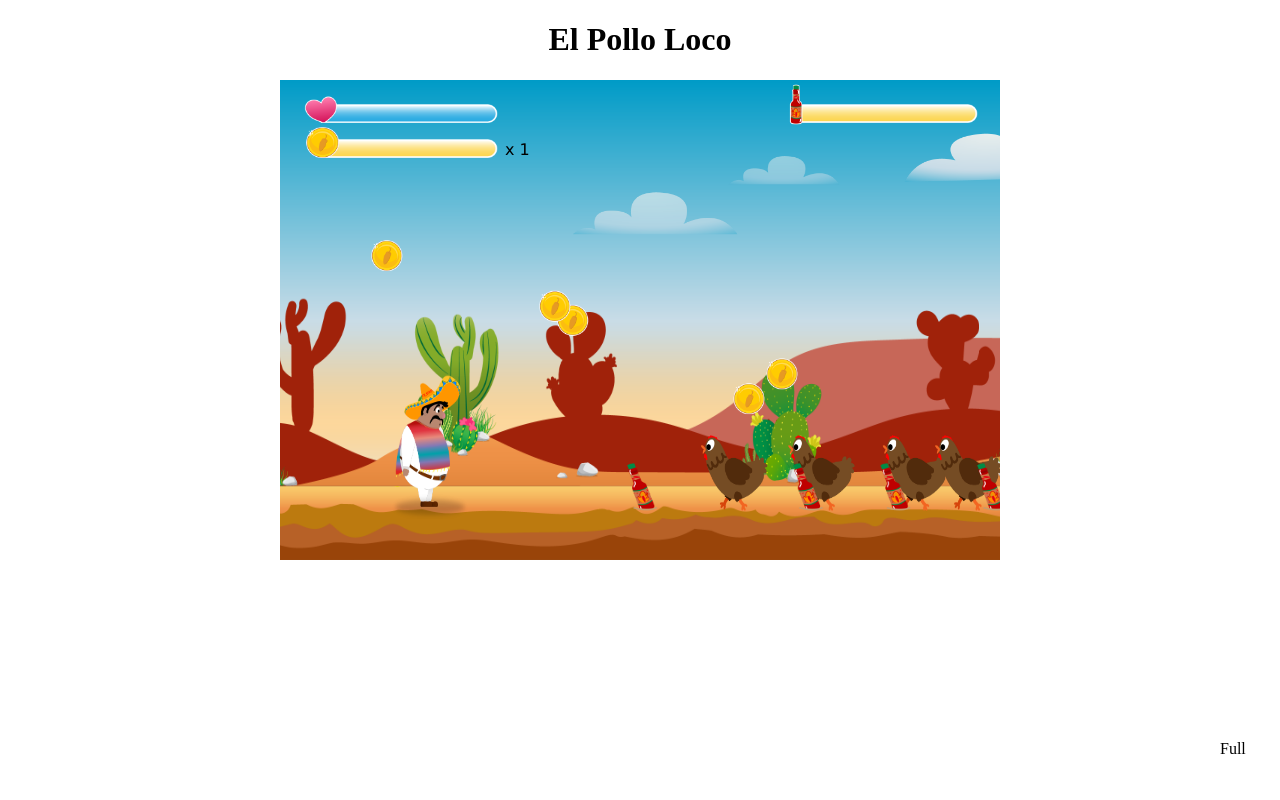
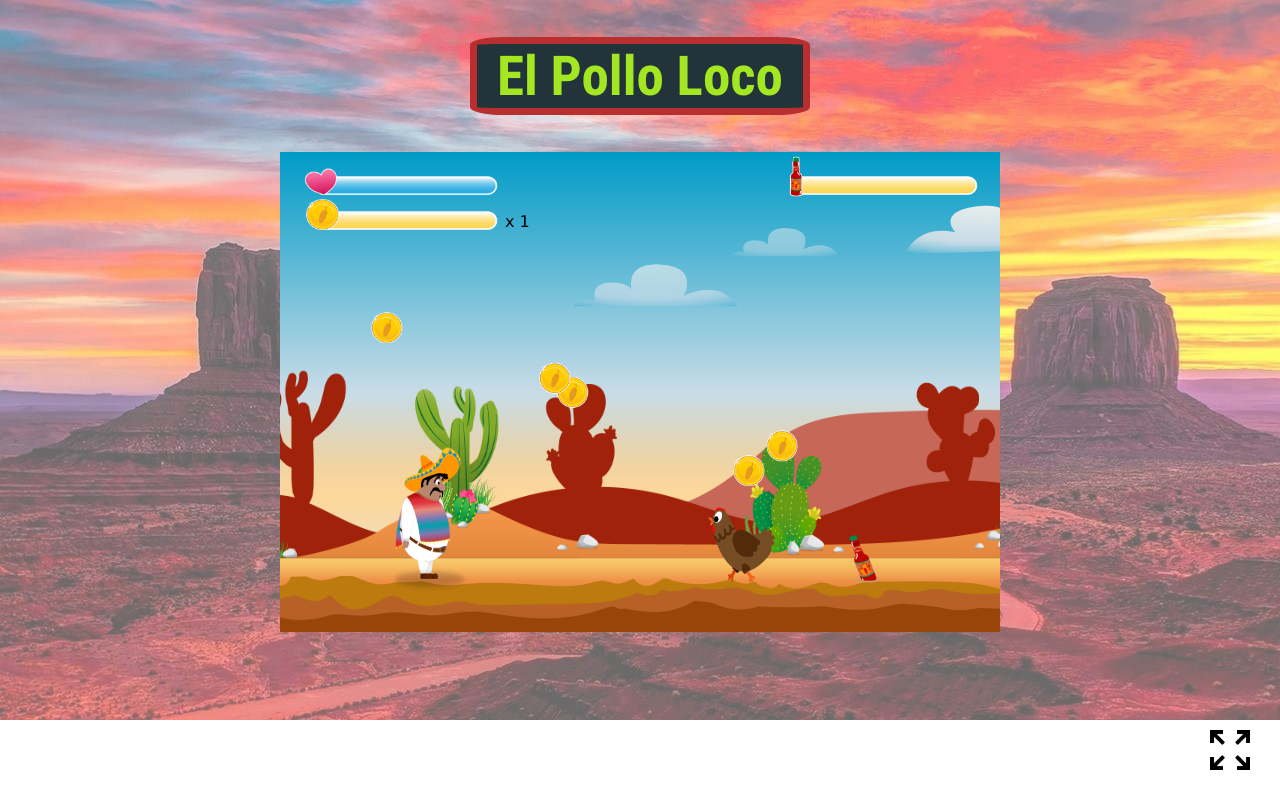
Before and after one commit to SebSeitz/El-Pollo-Loco, a plain HTML site: page index.html in a window 1280 px wide. Both pictures are taken after a click on the button "Start Game". Drawn offline with Linux system fonts and the light colour scheme.

Commit message:
3rd commit

```diff
--- a/index.html
+++ b/index.html
@@ -34,11 +34,7 @@
     <script src="models/bottle.class.js"></script>
     <script src="models/coin.class.js"></script>
 
-
-
     <script src="js/levels/level1.js"></script>
-
-    <!--<script src="models/background.class.js"></script> -->
     <script src="js/game.js"></script>
 
 
@@ -86,7 +82,10 @@
 
     <canvas id="canvas" width="720px" height="480px" class="d-none">
     </canvas>
-    <div class="fullscreen d-none" id="fullscreen" onclick="getFullscreen()">Full</div>
+
+    <div class="fullscreen d-none" id="fullscreen" onclick="getFullscreen()">
+        <img src="img/10.icons/fullscreen.png">
+    </div>
 
 
 
--- a/js/game.js
+++ b/js/game.js
@@ -21,7 +21,10 @@ function restartGame(){
 }
 
 function getFullscreen(){
+    document.getElementById('canvas').style.backgroundImage = 'none';
     canvas.requestFullscreen();
+
+
 }
 
 window.addEventListener("keydown", (e) => {
--- a/js/levels/level1.js
+++ b/js/levels/level1.js
@@ -64,6 +64,9 @@ const level1 = new Level(
        new Bottle(),
        new Bottle(),
        new Bottle(),
+       new Bottle(),
+       new Bottle(),
+       new Bottle(),
    ],
 
 )
--- a/models/bottle.class.js
+++ b/models/bottle.class.js
@@ -5,7 +5,7 @@ class Bottle extends MovableObject {
 
     constructor() {
         super().loadImage('img/6.botella/2.Botella_enterrada1.png');
-        this.x = 200 + Math.random() * 1800;
+        this.x = 400 + Math.random() * 2100;
 
     }
 }
--- a/models/chicken.class.js
+++ b/models/chicken.class.js
@@ -19,7 +19,7 @@ class Chicken extends MovableObject {
         super().loadImage('img/3.Secuencias_Enemy_básico/Versión_Gallinita (estas salen por orden de la gallina gigantona)/1.Ga_paso_derecho.png'); //super bedeutet, dass von übergeordneter Methode "MovableObject" etwas aufgerufen wird; nämlich loadImage()
         this.loadImages(this.IMAGES_WALKING);
         this.loadImages(this.IMAGE_DEAD);
-        this.x = 900 + Math.random() * 600; //super sagt man nur beim Einrufen von übergeordneten METHODEN/ Zahl zw. 200 u. 700
+        this.x = 850 + Math.random() * 1900; //super sagt man nur beim Einrufen von übergeordneten METHODEN/ Zahl zw. 200 u. 700
         this.speed = 0.6 + Math.random() * 0.7;
         this.animate();
     }
--- a/models/drawable-object.class.js
+++ b/models/drawable-object.class.js
@@ -20,7 +20,7 @@ class DrawableObject{
     }
 
     drawFrame(ctx) {
-        if (this instanceof Character || this instanceof Chicken || this instanceof Bottle || this instanceof ThrowableObject) {
+        if (this instanceof Character || this instanceof Chicken || this instanceof Bottle || this instanceof ThrowableObject || this instanceof Endboss) {
             ctx.beginPath();
             ctx.lineWidth = "5";
             ctx.strokeStyle = 'blue';
--- a/models/endboss-bar.class.js
+++ b/models/endboss-bar.class.js
@@ -8,7 +8,7 @@ class EndbossBar extends DrawableObject {
         'img/7.Marcadores/Barra/Marcador vida/Naranja/20__1.png',
         'img/7.Marcadores/Barra/Marcador vida/Naranja/0_ .png',
     ];
-    percentage = 50;
+    percentage = 10;
 
 
 
--- a/models/endboss.class.js
+++ b/models/endboss.class.js
@@ -6,7 +6,7 @@ class Endboss extends MovableObject {
     firstEncounter;
     speed;
     x;
-    energy = 30;
+    energy = 50;
 
 
 
--- a/models/throwable-object.class.js
+++ b/models/throwable-object.class.js
@@ -40,8 +40,6 @@ class ThrowableObject extends MovableObject {
         this.height = 70;
         this.width = 70;
         this.otherDirection = otherDirection;
-        //this.endboss = endboss;
-        //this.movableObjects = movableObjects;
         this.throw();
         this.playBrokenAnimation();
 
--- a/models/world.class.js
+++ b/models/world.class.js
@@ -4,6 +4,8 @@ class World extends MovableObject {                       //in Klassen darf man
     bottle_sound = new Audio('audio/collectBottle.mp3');
     chicken_dead = new Audio('audio/chicken_kill.mp3');
     victory_music = new Audio('audio/victory_music.mp3');
+    character_hurt = new Audio('audio/character_hurt.mp3');
+    endboss_kill = new Audio('audio/endboss_kill.mp3');
     endboss;
     level = level1;
     ctx;
@@ -68,6 +70,7 @@ class World extends MovableObject {                       //in Klassen darf man
             let bottle = new ThrowableObject(this.character.x + 100, this.character.y + 100, this.character.otherDirection);
             this.throwableObjects.push(bottle);
             this.bottleAmount--;
+            this.bottleBar.setPercentage(this.bottleAmount);
         }
     }
 
@@ -77,6 +80,7 @@ class World extends MovableObject {                       //in Klassen darf man
             let positionChicken = this.chickenArray.indexOf(enemy);
             if (this.character.isColliding(enemy) && !this.character.isAboveGround() && this.chickenArray[positionChicken].state != 'dead') {
                 this.character.hit();
+                this.character_hurt.play();
                 this.statusBar.setPercentage(this.character.energy);
                 console.log('character energy', this.character.energy);
             } else if (this.character.isColliding(enemy) && this.character.isAboveGround() && this.chickenArray[positionChicken] != 'dead') {
@@ -90,6 +94,7 @@ class World extends MovableObject {                       //in Klassen darf man
 
         if (this.endboss.isColliding(this.character) && this.endboss.state != 'dead') {
             this.character.hit();
+            this.character_hurt.play();
             this.statusBar.setPercentage(this.character.energy);
             console.log('character energy', this.character.energy);
         }
@@ -121,6 +126,7 @@ class World extends MovableObject {                       //in Klassen darf man
 
             if (ThrowableObject.isColliding(this.endboss) && this.endboss.state != 'dead') {
                 this.endboss.hit();
+                this.chicken_dead.play();
                 ThrowableObject.bottleHits();
                 console.log('boss is hit', this.endboss);
                 this.endbossBar.setPercentage(this.endboss.energy);
@@ -130,6 +136,7 @@ class World extends MovableObject {                       //in Klassen darf man
                     this.statusBar.setPercentage(this.character.energy);
                 }
                 if (this.endboss.energy == 0) {
+                    this.endboss_kill.play();
                     setTimeout(() => {
                         this.level.enemies.splice(this.level.enemies.length - 1, 1);
                     }, 2500);
@@ -168,12 +175,13 @@ class World extends MovableObject {                       //in Klassen darf man
         }
     }
 
-    showVictoryScreen(){
+    showVictoryScreen() {
         game_music.pause();
         this.victory_music.play();
         document.getElementById('game-title').style.display = "none";
         document.getElementById('canvas').style.display = "none";
         document.getElementById('victory-screen').style.display = "flex";
+        document.getElementById('fullscreen').style.display = "none";
 
     }
 
--- a/style.css
+++ b/style.css
@@ -3,10 +3,14 @@ body {
     flex-direction: column;
     align-items: center;
     margin: 0;
+    background-image: url('img/5.Fondo/desert-background.jpg');
+    background-size: cover;
+    background-repeat: no-repeat;
 }
 
 canvas {
     background-color: black;
+    background-image: url('img/5.Fondo/1.png');
 }
 
 .d-none {
@@ -51,12 +55,15 @@ canvas {
     align-items: center;
     flex-direction: column;
     font-size: 100px;
+
     color: rgb(162, 231, 34);
     font-family: 'Roboto Condensed', sans-serif;
     font-weight: 700;
 }
-.victory-box span{
+
+.victory-box span {
     background-color: rgb(34, 52, 58);
+    border: solid 7px rgb(185, 46, 46);
     border-radius: 10%;
     margin-bottom: 15px;
     padding: 0 20px;
@@ -74,15 +81,16 @@ canvas {
     border-radius: 15%;
     font-size: 28px;
     font-family: 'Roboto Condensed', sans-serif;
-    background-color: brown;
+    background-color: rgb(185, 46, 46);
     color: white;
     cursor: pointer;
+    animation: zoom-in-zoom-out 1s ease infinite;
 }
 
-.fullscreen {
+.fullscreen img {
     position: absolute;
-    height: 30px;
-    width: 30px;
+    height: 40px;
+    width: 40px;
     right: 30px;
     bottom: 30px;
 }
@@ -100,7 +108,7 @@ canvas {
     height: 25px;
     width: 25px;
     padding: 0 5px;
-    animation: blink 2s ease-in infinite;
+
 }
 
 .control-icon {
@@ -114,7 +122,7 @@ canvas {
 }
 
 .fullscreen:hover {
-    cursor: move;
+    cursor: pointer;
 }
 
 .button-box {
@@ -147,16 +155,24 @@ canvas {
 }
 
 h1 {
+    border-radius: 10%;
+    border: solid 7px rgb(185, 46, 46);
+    background-color: rgb(34, 52, 58);
+    font-size: 55px;
+    color: rgb(162, 231, 34);
+    font-family: 'Roboto Condensed', sans-serif;
+    padding: 0 20px;
     display: none;
 }
 
-@keyframes blink {
-    from {
-        margin-left: 0%;
-        width: 20%;
+@keyframes zoom-in-zoom-out {
+    0% {
+      transform: scale(1, 1);
     }
-    to {
-        margin-left: 0%;
-        width: 30%;
+    50% {
+      transform: scale(1.2, 1.2);
     }
-}
+    100% {
+      transform: scale(1, 1);
+    }
+  }
```
Also changed, not shown: img/10.icons/fullscreen.png (added), img/5.Fondo/desert-background.jpg (added), 2 other files.
